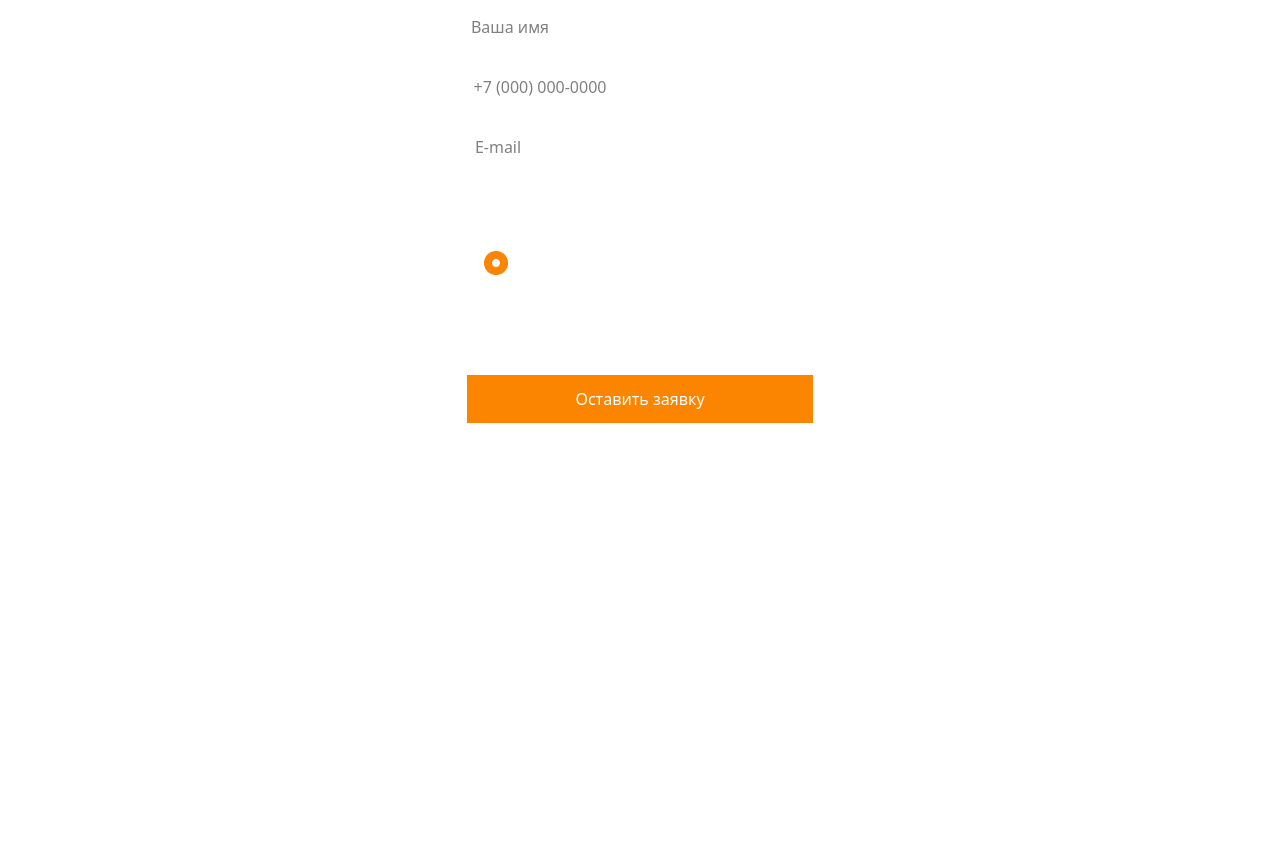
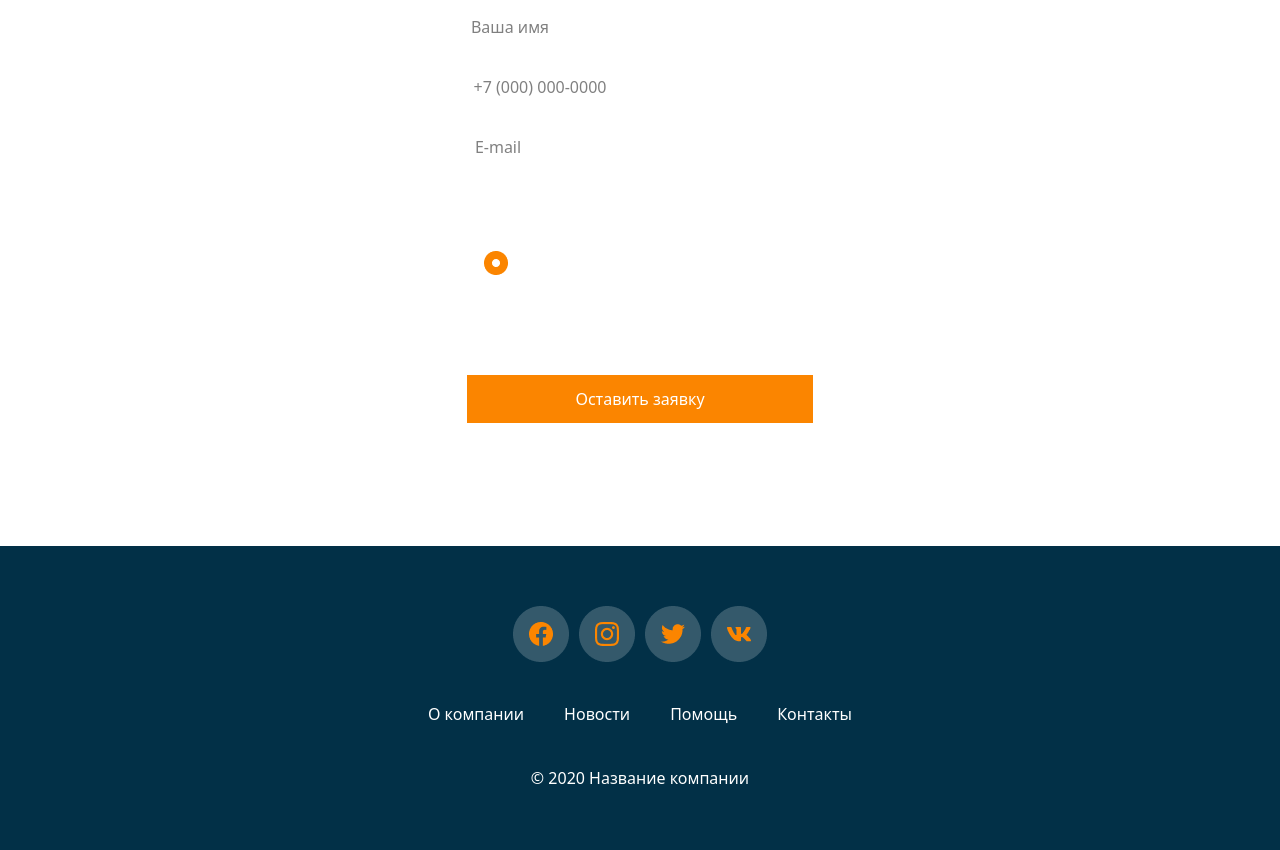
Before and after one commit to abubakrhomidov2009-ux/abubakr-2, a website: page index.html in a window 1280 px wide. Shown: the part 7599-8449 px from the top of the page. Before the commit the page ends 8194 px from the top, so only its background shows below. Drawn offline with Linux system fonts and the light colour scheme.

Commit message:
tenth commit

```diff
--- a/index.html
+++ b/index.html
@@ -341,6 +341,22 @@
             </div>
         </div>
     </div>
+
+    <div class="bg-[#023047] ">
+        <div class="max-w-300 m-auto w-[90%] text-white py-15 flex flex-col items-center gap-10">
+            <div><img src="./src/Light.png" alt=""></div>
+
+            <div class="lg:flex lg:flex-row flex flex-col lg:text-start text-center gap-5 lg:gap-10">
+                <p>О компании</p>
+                <p>Новости</p>
+                <p>Помощь</p>
+                <p>Контакты</p>
+            </div>
+
+            <div><p>© 2020 Название компании</p></div>
+        </div>
+
+    </div>
 </body>
 
 </html>
```
Also changed, not shown: src/Light.png (added), src/output.css.
